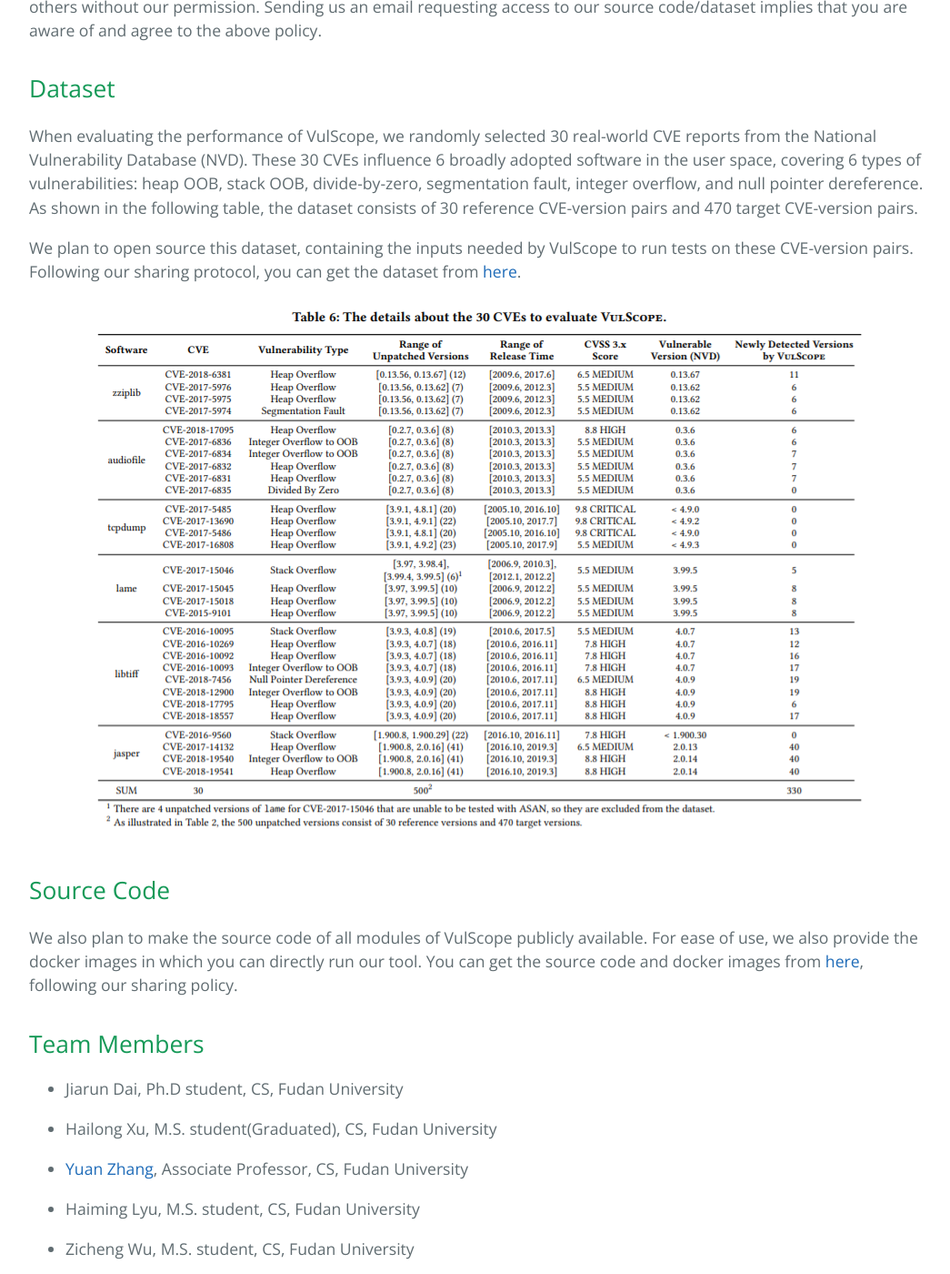
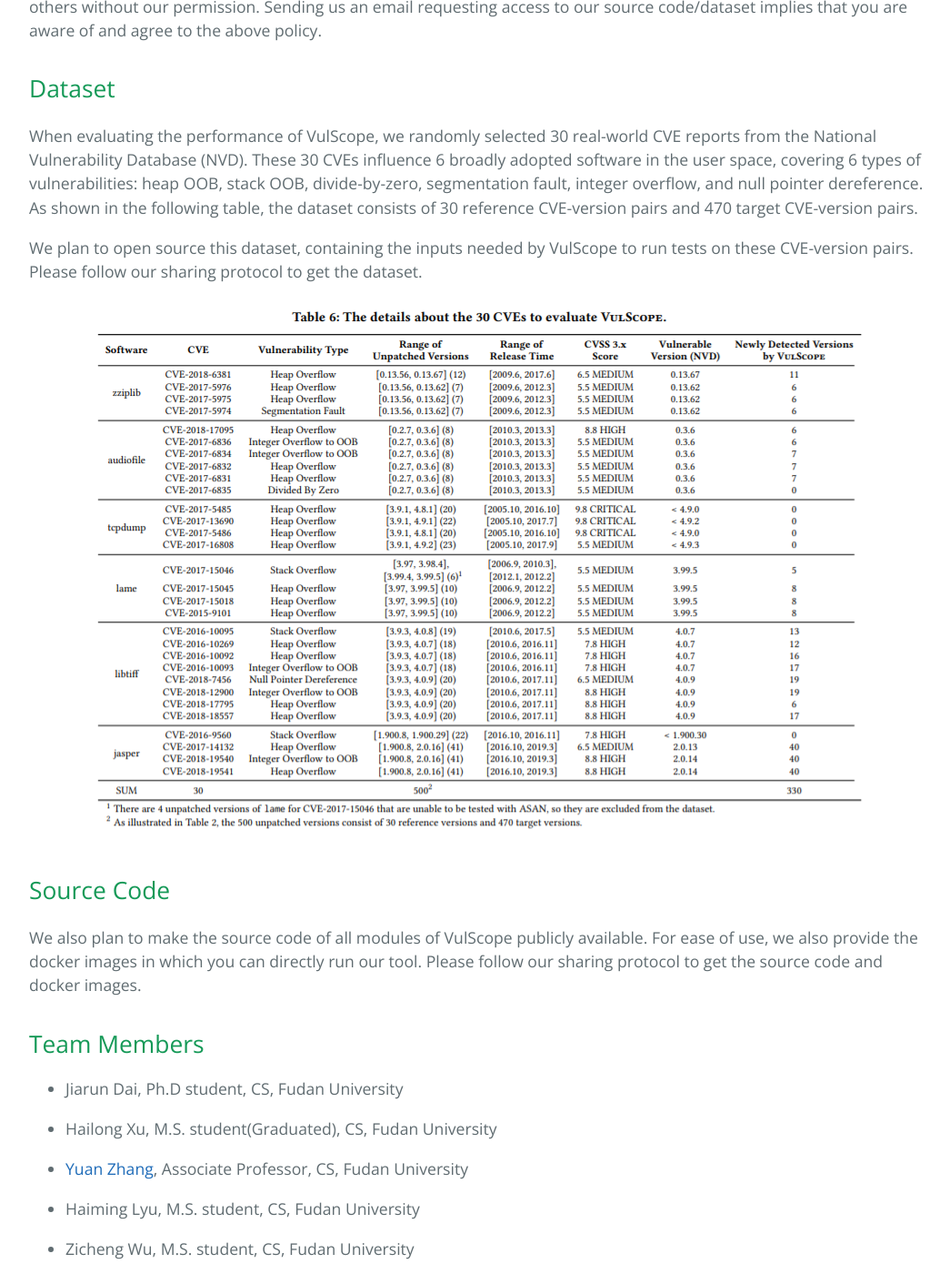
Before and after one commit to seclab-fudan/VulScope, a Jekyll site: the page built from index.md, in a window 1280 px wide and 1400 px high, scrolled down 3161 px. Shown: the whole window at 91% size, without its empty margins (112-1157 px from the left). Built offline with Jekyll 4.4.1, drawn with Linux system fonts in a browser that asks for light colours.

Commit message:
remove links

```diff
--- a/index.md
+++ b/index.md
@@ -84,7 +84,7 @@ We emphasize that we will ignore emails that do not follow the above instruction
 
 When evaluating the performance of VulScope, we randomly selected 30 real-world CVE reports from the National Vulnerability Database (NVD). These 30 CVEs influence 6 broadly adopted software  in  the  user space,  covering  6  types  of  vulnerabilities: heap OOB, stack OOB, divide-by-zero, segmentation fault, integer overflow, and null pointer dereference. As shown in the following table, the dataset consists of 30 reference CVE-version pairs and 470 target CVE-version pairs.
 
-We plan to open source this dataset, containing the inputs needed by VulScope to run tests on these CVE-version pairs. Following our sharing protocol, you can get the dataset from [here](https://zenodo.org/record/4954467).
+We plan to open source this dataset, containing the inputs needed by VulScope to run tests on these CVE-version pairs. Please follow our sharing protocol to get the dataset.
 
 <div align="center">
 <img src="./img/img-20210616.png"/>
@@ -93,7 +93,7 @@ We plan to open source this dataset, containing the inputs needed by VulScope to
 
 ## Source Code
 
-We also plan to make the source code of all modules of VulScope publicly available. For ease of use, we also provide the docker images in which you can directly run our tool. You can get the source code and docker images from [here](https://zenodo.org/record/4954304), following our sharing policy.
+We also plan to make the source code of all modules of VulScope publicly available. For ease of use, we also provide the docker images in which you can directly run our tool. Please follow our sharing protocol to get the source code and docker images.
 
 
 ## Team Members
```
